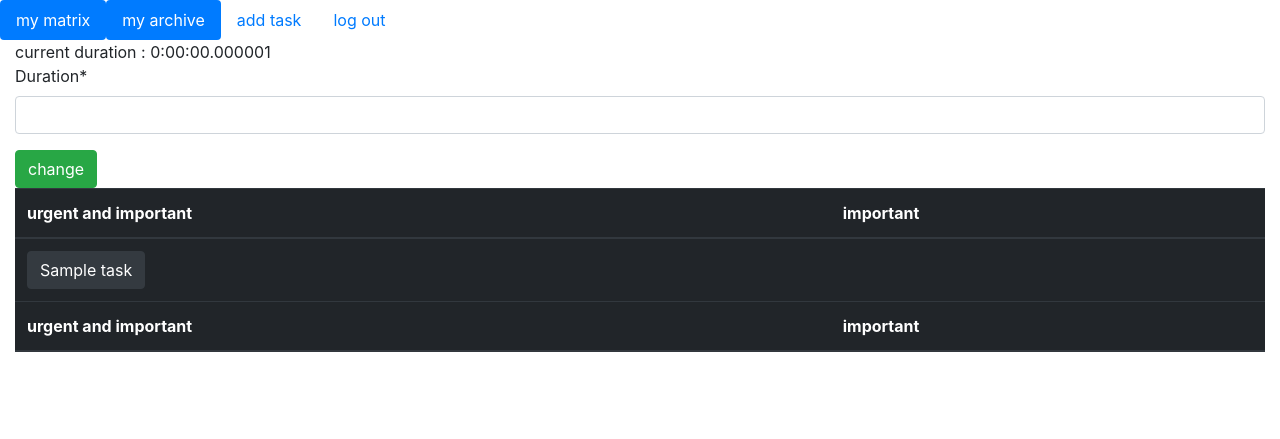
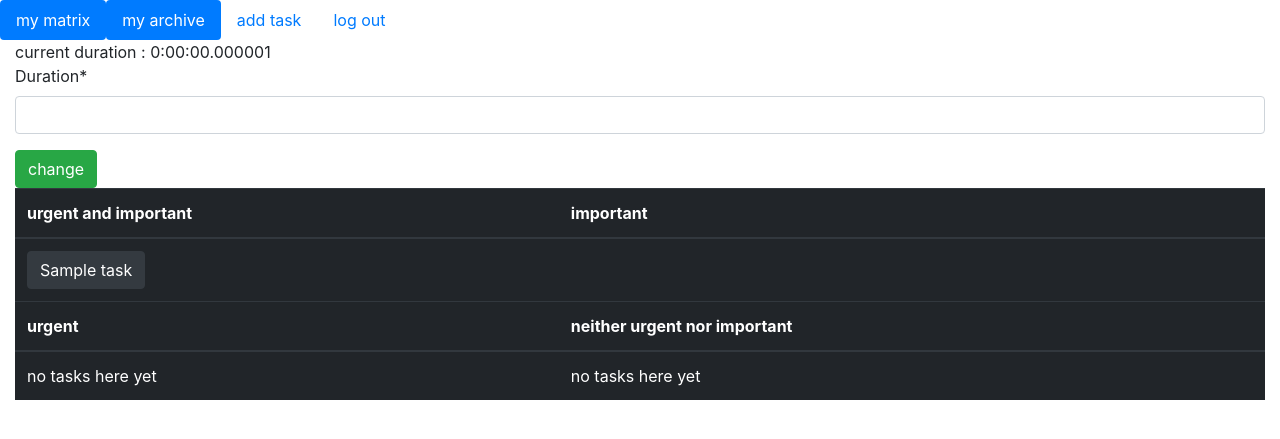
Before and after one commit to abdelwahabram/eisenHour, a Django app: page /matrix in a window 1280 px wide. Shown: the top 439 px of the page. Run offline with Django 4.2, Linux system fonts and the light colour scheme; a user stored in the database is signed in; tables that the repository leaves empty hold one stand-in row (values such as "Sample post"); some libraries are stand-ins or nearby versions.

Commit message:
fixed issue regarding empty tasks loop

```diff
--- a/eisenHour/matrix/templates/matrix/matrix.html
+++ b/eisenHour/matrix/templates/matrix/matrix.html
@@ -28,12 +28,15 @@
             <td></td>
             {% endif %}
         </tr>
+        {% empty %}
+        <td>no tasks here yet</td>
+        <td>no tasks here yet</td>
         {% endfor %}
     </tbody>
     <thead>
         <tr>
-            <th scope="col">urgent and important</th>
-            <th scope="col">important</th>
+            <th scope="col">urgent</th>
+            <th scope="col">neither urgent nor important</th>
         </tr>
     </thead>
     <tbody>
@@ -50,6 +53,9 @@
             <td></td>
             {% endif %}
         </tr>
+        {% empty %}
+        <td>no tasks here yet</td>
+        <td>no tasks here yet</td>
         {% endfor %}
     </tbody>
 </table>
```
